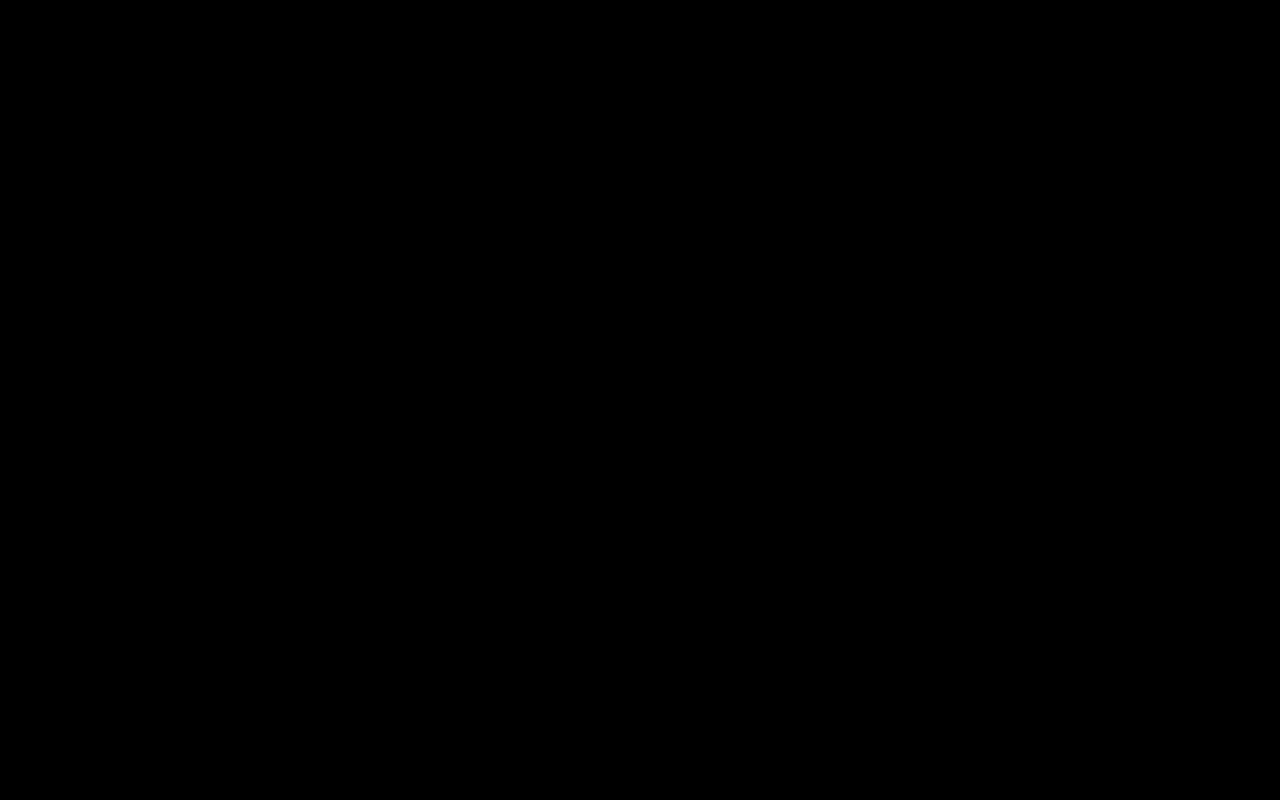
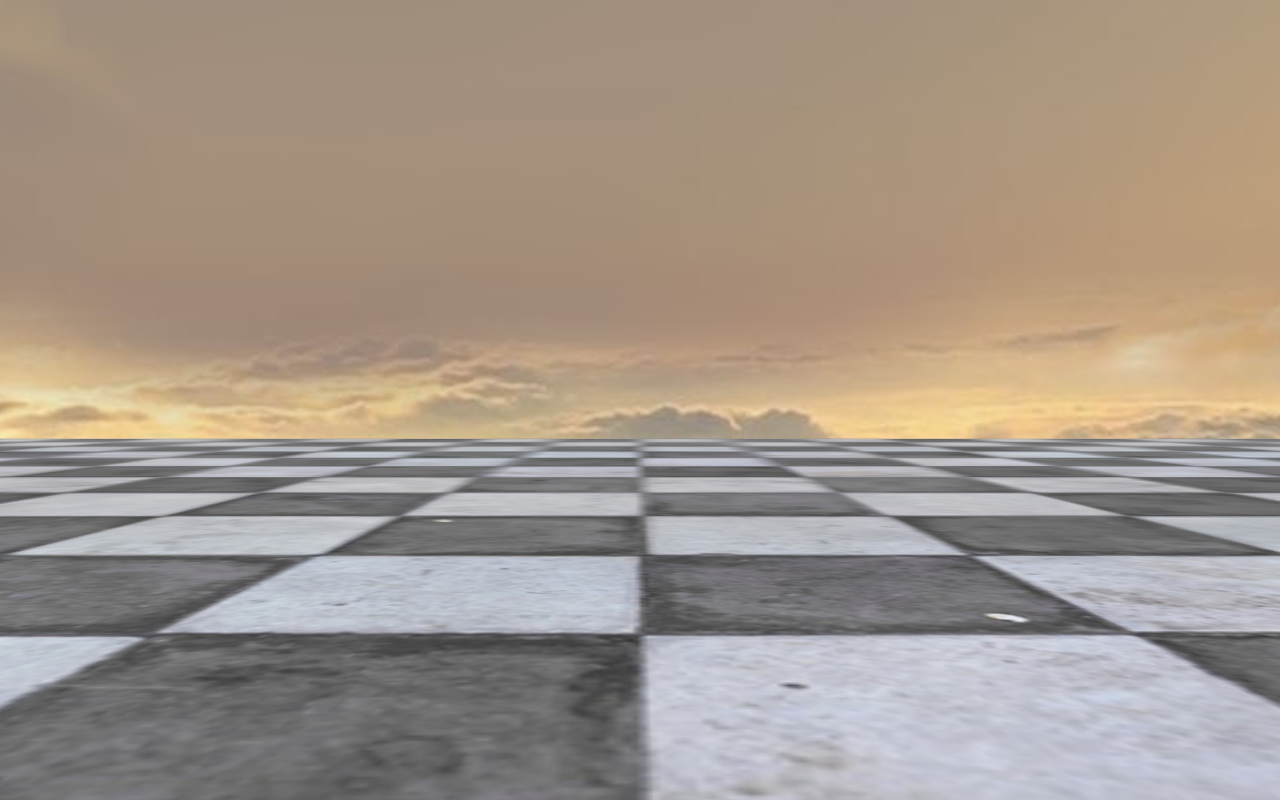
Before and after one commit to qkrsh0424/threejs-lab, a website: page index.html in a window 1280 px wide. Drawn offline with Linux system fonts and the light colour scheme; animation ran at ten frames a second.

Commit message:
complete 3d

```diff
--- a/index.html
+++ b/index.html
@@ -10,6 +10,7 @@
 </head>
 <body>
 <script src="js/three.min.js"></script>
+<script src="js/FirstPersonControls.js"></script>
 <script>
     // Our Javascript will go here.
     const scene = new THREE.Scene();
@@ -25,13 +26,162 @@
     renderer.setSize(SCREEN_WIDTH, SCREEN_HEIGHT);
     document.body.appendChild(renderer.domElement);
 
+    window.addEventListener("resize", onWindowResize);
+    function onWindowResize() {
+        camera.aspect = window.innerWidth / window.innerHeight;
+        camera.updateProjectionMatrix();
+        renderer.setSize(window.innerWidth, window.innerHeight);
+    }
+
     // soft white light
     const light = new THREE.AmbientLight( 0xaaaaaa );
     scene.add( light );
 
+    // make the box x,y,z are 500
+    const skyBoxGeometry = new THREE.BoxGeometry(500, 500, 500);
 
+    // box's material contents
+    const textureLoader = new THREE.TextureLoader();
+    const skyBoxMaterial = [
+        new THREE.MeshBasicMaterial({map: textureLoader.load('images/skybox/px.jpg'), side: THREE.BackSide}), // right
+        new THREE.MeshBasicMaterial({map: textureLoader.load('images/skybox/nx.jpg'), side: THREE.BackSide}), // left
+        new THREE.MeshBasicMaterial({map: textureLoader.load('images/skybox/py.jpg'), side: THREE.BackSide}), // top
+        new THREE.MeshBasicMaterial({map: textureLoader.load('images/skybox/ny.jpg'), side: THREE.BackSide}), // bottom
+        new THREE.MeshBasicMaterial({map: textureLoader.load('images/skybox/pz.jpg'), side: THREE.BackSide}), // back
+        new THREE.MeshBasicMaterial({map: textureLoader.load('images/skybox/nz.jpg'), side: THREE.BackSide})  // front
+    ];
+
+    // skybox add in scene
+    const skyBox = new THREE.Mesh(skyBoxGeometry, skyBoxMaterial);
+    scene.add(skyBox);
+
+    //add the floor
+    textureLoader.load("images/floor/FloorsCheckerboard_S_Diffuse.jpg", function (texture) {
+        texture.wrapS = texture.wrapT = THREE.RepeatWrapping;
+        texture.repeat.set(4, 4);
+        const floorMaterial = new THREE.MeshBasicMaterial({
+            map: texture,
+            side: THREE.DoubleSide
+        });
+        const floorGeometry = new THREE.PlaneGeometry(500, 500, 5, 5);
+        const floor = new THREE.Mesh(floorGeometry, floorMaterial);
+        floor.position.y = 0;
+        floor.rotation.x = Math.PI / 2;
+        scene.add(floor);
+    });
+
+    // W S A D 的keycode
+    const KEY_W = 87;
+    const KEY_S = 83;
+    const KEY_A = 65;
+    const KEY_D = 68;
+
+    class FirstPersonControls  {
+        constructor(camera, domElement) {
+            this.domElement = domElement || document.body;
+            this.isLocked = false;
+            this.camera = camera;
+
+            // camera initialize, camera position is at center of pitchObject
+            camera.rotation.set(0, 0, 0);
+            camera.position.set(0, 0, 0);
+
+            // camera add the pitchObj
+            this.pitchObject = new THREE.Object3D();
+            this.pitchObject.add(camera);
+            this.pitchObject.position.y = 10;
+
+            // pitObj add by yawObj,
+            this.yawObject = new THREE.Object3D();
+            this.yawObject.add(this.pitchObject);
+
+            this.moveForward = false;
+            this.moveBackward = false;
+            this.moveLeft = false;
+            this.moveRight = false;
+        }
+
+        onPointerlockChange() {
+            console.log(this.domElement);
+            this.isLocked = document.pointerLockElement === this.domElement;
+        }
+
+        onPointerlockError() {
+            console.error( 'THREE.PointerLockControls: Unable to use Pointer Lock API' );
+        }
+
+        onMouseMove(event) {
+            if (this.isLocked) {
+                let movementX = event.movementX || event.mozMovementX || event.webkitMovementX || 0;
+                let movementY = event.movementY || event.mozMovementY || event.webkitMovementY || 0;
+
+                this.yawObject.rotation.y -= movementX * 0.002;
+                this.pitchObject.rotation.x -= movementY * 0.002;
+                // 这一步的目的是什么
+                this.pitchObject.rotation.x = Math.max( - Math.PI / 2, Math.min( Math.PI / 2, this.pitchObject.rotation.x ) );
+            }
+        }
+
+        onKeyDown(event) {
+            switch (event.keyCode) {
+                case KEY_W: this.moveForward = true; break;
+                case KEY_A: this.moveLeft = true; break;
+                case KEY_S: this.moveBackward = true; break;
+                case KEY_D: this.moveRight = true; break;
+            }
+        }
+        onKeyUp(event) {
+            switch (event.keyCode) {
+                case KEY_W: this.moveForward = false; break;
+                case KEY_A: this.moveLeft = false; break;
+                case KEY_S: this.moveBackward = false; break;
+                case KEY_D: this.moveRight = false; break;
+            }
+        }
+
+        update(delta) {
+            // moving speed
+            const moveSpeed = 100;
+
+            // way for moving
+            let direction = new THREE.Vector3();
+            direction.x = Number(this.moveRight) - Number(this.moveLeft);
+            direction.z = Number(this.moveBackward) - Number(this.moveForward);
+            direction.y = 0;
+
+            if (direction.x !== 0 || direction.z !== 0) {
+                direction.normalize();
+            }
+
+            if (this.moveForward || this.moveBackward) {
+                this.yawObject.translateZ(moveSpeed * direction.z * delta);
+            }
+            if (this.moveLeft || this.moveRight) {
+                this.yawObject.translateX(moveSpeed * direction.x * delta);
+            }
+
+            document.addEventListener('keydown', this.onKeyDown.bind(this), false);
+            document.addEventListener('keyup', this.onKeyUp.bind(this), false);
+        }
+
+        connect() {
+            this.domElement.addEventListener('click', this.domElement.requestPointerLock);
+            document.addEventListener('pointerlockchange', this.onPointerlockChange.bind(this), false );
+            document.addEventListener('pointerlockerror', this.onPointerlockError.bind(this), false );
+            document.addEventListener('mousemove', this.onMouseMove.bind(this), false);
+        }
+
+    }
+
+    const fpc = new FirstPersonControls(camera);
+    fpc.connect();
+
+    scene.add(fpc.yawObject);
+
+    let clock = new THREE.Clock();
 
     function render() {
+        fpc.update(clock.getDelta());
         requestAnimationFrame(render);
         renderer.render(scene, camera);
     }
```
Also changed, not shown: public/js/FirstPersonControls.js (added).
